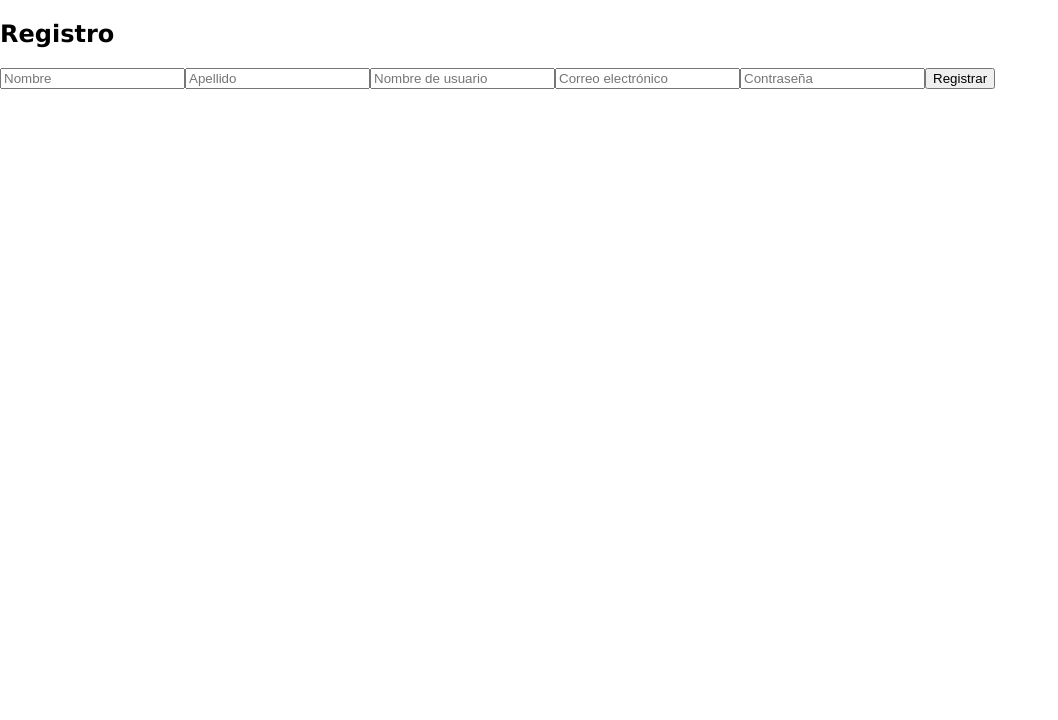
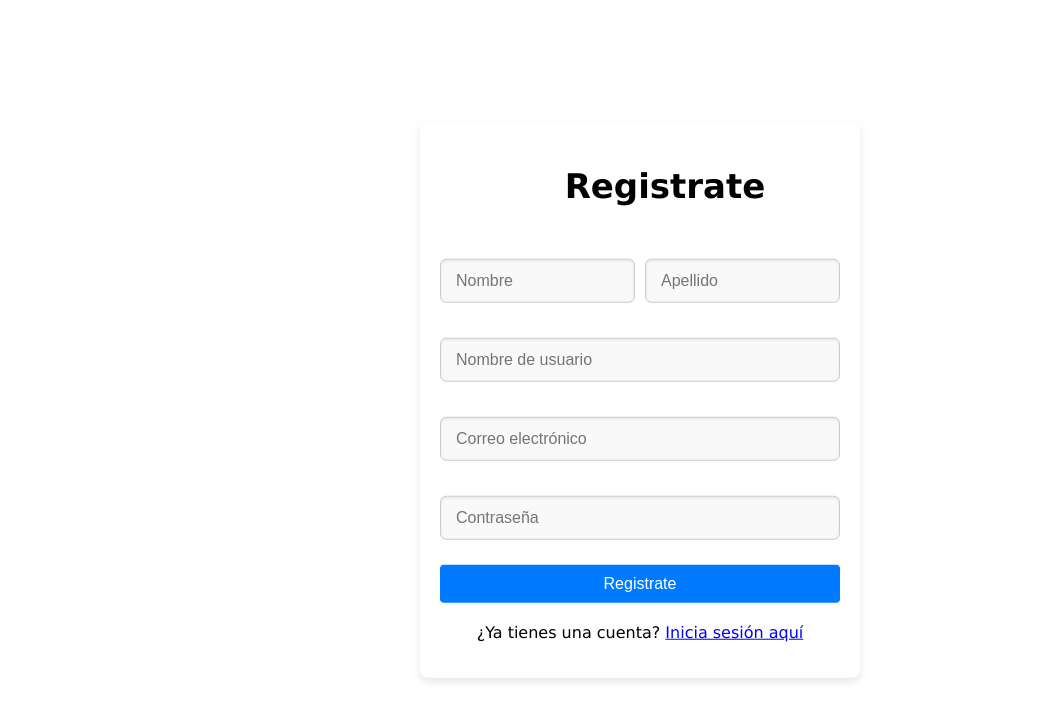
Before and after one commit to idiarj/tienda-online, a React (Vite) app in the folder frontend/: page /register in a window 1280 px wide. Shown: the top 720 px of the page, without its empty margins (0-1058 px from the left). Built offline with nearby package versions, Linux system fonts and the light colour scheme.

Commit message:
registerComponent ready

```diff
--- a/frontend/src/views/Login/Login.jsx
+++ b/frontend/src/views/Login/Login.jsx
@@ -75,7 +75,10 @@ const Login = () => {
                     </div>
                 )
             }
-            <label className='homeLabel' onClick={()=>{navigate('/home')}}>Haz click para volver a Home</label>
+            <label className='homeLabel' onClick={()=>{navigate('/home')}}>Regresar a Home.</label>
+            <label className='registerLabel' onClick={()=>{navigate('/register')}}>
+                Registrate.
+            </label>
         </section>
 
     );
--- a/frontend/src/views/Login/login.css
+++ b/frontend/src/views/Login/login.css
@@ -78,14 +78,14 @@
     font-size: 14px;
 }
 
-.homeLabel {
-    display: flex;
+.homeLabel, .registerLabel {
+    /* display: flex; */
     justify-content: center;
     align-items: center;
     text-align: center;
     margin-top: 20px;
 }
 
-.homeLabel:hover{
+.homeLabel:hover, .registerLabel:hover{
     cursor: pointer;
 }
--- a/frontend/src/views/Register/Register.jsx
+++ b/frontend/src/views/Register/Register.jsx
@@ -1,96 +1,140 @@
-import { useState } from 'react';
+import { useState, useEffect } from 'react';
+import './register.css'
+import { Link, useNavigate } from 'react-router-dom';
 
-const Register = () => {
+function Register() {
     const [formData, setFormData] = useState({
       nombre: '',
       apellido: '',
       username: '',
       correo: '',
-        password: '',
+      password: ''
     });
-    const [error, setError] = useState('')
+    const [error, setError] = useState('');
+    const [disable, setDisable] = useState(false);
+    const [buttonText, setButtonText] = useState('Registrate');
+    const navigate = useNavigate();
 
-    const handleInputChange = (e) => {
-        const { name, value } = e.target;
-        setFormData({
-            ...formData,
-            [name]: value,
-        });
+    useEffect(() => {
+      let intervalId;
+
+      if (disable) {
+        setButtonText('Registrando, por favor espera');
+        let dots = 0;
+        intervalId = setInterval(() => {
+          dots = (dots + 1) % 4;
+          const text = 'Registrando, por favor espera' + '.'.repeat(dots);
+          setButtonText(text);
+        }, 500); // Cambia el texto cada 500ms
+      } else {
+        setButtonText('Registrate');
+      }
+
+      return () => clearInterval(intervalId); // Limpia el intervalo cuando el componente se desmonta o el estado `disable` cambia
+    }, [disable]);
+
+    const handleChange = event => {
+      const { name, value } = event.target;
+      if (name === 'cedula') {
+        const onlyNums = isNaN(parseInt(value)) ? '' : parseInt(value);
+        setFormData(prevState => ({
+          ...prevState,
+          [name]: onlyNums
+        }));
+      } else {
+        setFormData(prevState => ({
+          ...prevState,
+          [name]: value
+        }));
+      }
     };
 
-    const handleSubmit = async (e) => {
-        e.preventDefault();
+    const handleSubmit = async event => {
+      event.preventDefault();
+
+      if (!formData.nombre || !formData.apellido || !formData.username || !formData.correo || !formData.password || !formData.cedula) {
+        setError('Por favor complete todos los campos.');
+        return;
+      }
+
       try {
-            const response = await fetch('http://localhost:3000/register', {
-            headers: {
-                'Content-Type': 'application/json', // Añade el encabezado Content-Type
-            },
+        setDisable(true);
+        const response = await fetch('http://localhost:3000',{
             method: 'POST',
-            body: JSON.stringify(formData)
+            body: formData
         })
-            const data = await response.json()
-            if(!response.ok){
-                setError(data.error)
+        const data = await response.json();
+        if (response.ok) {
+          setError('');
+          navigate('/logIn');
+        } else {
+          setError(`Error al registrar. ${data.error}`);
+          setDisable(false);
         }
       } catch (error) {
-            console.error('Error al registrar el usuario:', error.response.data);
-            // Manejar el error mostrando un mensaje al usuario
+        setError('Error en la solicitud. Inténtelo de nuevo.');
+        setDisable(false);
       }
     };
 
     return (
-        <div>
-            <h2>Registro</h2>
-            <form onSubmit={handleSubmit}>
+      <div className="register-container">
+        <div className="register-header">
+          <h1 className="register-title">Registrate</h1>
+        </div>
+        {error && <p className="register-error">{error}</p>}
+        <form onSubmit={handleSubmit} className="register-form">
+          <div className="register-name-fields">
             <input
               type="text"
               name="nombre"
+              placeholder="Nombre"
               value={formData.nombre}
-                    onChange={handleInputChange}
-                    placeholder="Nombre"
+              onChange={handleChange}
               required
             />
             <input
               type="text"
               name="apellido"
+              placeholder="Apellido"
               value={formData.apellido}
-                    onChange={handleInputChange}
-                    placeholder="Apellido"
+              onChange={handleChange}
               required
             />
+          </div>
           <input
             type="text"
             name="username"
+            placeholder="Nombre de usuario"
             value={formData.username}
-                    onChange={handleInputChange}
-                    placeholder="Nombre de usuario"
+            onChange={handleChange}
             required
           />
           <input
             type="email"
             name="correo"
+            placeholder="Correo electrónico"
             value={formData.correo}
-                    onChange={handleInputChange}
-                    placeholder="Correo electrónico"
+            onChange={handleChange}
             required
           />
           <input
             type="password"
             name="password"
+            placeholder="Contraseña"
             value={formData.password}
-                    onChange={handleInputChange}
-                    placeholder="Contraseña"
+            onChange={handleChange}
             required
           />
-                <button type="submit">Registrar</button>
-                {error !== '' && (
-                    <div>
-                        {error}
-                    </div>
-                )}
+          <button type="submit" className={disable ? "disabledButton" : "enabledButton"} disabled={disable}>
+            {buttonText}
+          </button>
         </form>
+        <p className="register-footer">
+          ¿Ya tienes una cuenta? <Link to="/logIn">Inicia sesión aquí</Link>
+        </p>
       </div>
     );
-};
+  }
 
   export default Register;
--- /dev/null
+++ b/frontend/src/views/Register/register.css
@@ -0,0 +1,117 @@
+/* Estilos para el contenedor del registro */
+.register-container {
+    width: 100%;
+    max-width: 400px;
+    margin: 0 auto;
+    padding: 20px;
+    background-color: #ffffff;
+    box-shadow: 0 4px 8px rgba(0, 0, 0, 0.1);
+    border-radius: 8px;
+    text-align: center;
+    position: absolute;
+    top: 50%;
+    left: 50%;
+    transform: translate(-50%, -50%);
+  }
+
+  /* Estilos para el encabezado del registro */
+  .register-header {
+    display: flex;
+    align-items: center;
+    justify-content: center;
+    margin-bottom: 20px;
+  }
+
+  .register-icon {
+    width: 50px;
+    height: 50px;
+    margin-right: 10px;
+  }
+
+  /* Título del proyecto */
+  .register-title {
+    font-size: 34px;
+    font-weight: bold;
+  }
+
+  .register-title h1 {
+    margin: 0;
+    font-size: 24px;
+  }
+
+  /* Estilos para el formulario de registro */
+  .register-form {
+    display: flex;
+    flex-direction: column;
+    gap: 15px;
+  }
+
+  /* Contenedor para campos nombre y apellido */
+  .register-name-fields {
+    display: flex;
+    gap: 10px;
+  }
+
+  .register-name-fields input {
+    flex: 1;
+  }
+
+  .register-form input {
+    width: 100%;
+    padding: 12px 15px;
+    margin: 10px 0;
+    border: 1px solid #ccc;
+    border-radius: 6px;
+    font-size: 16px;
+    box-shadow: inset 0 1px 3px rgba(0, 0, 0, 0.1);
+    transition: border-color 0.3s, box-shadow 0.3s, background-color 0.3s;
+    background-color: #f9f9f9;
+    box-sizing: border-box; /* Asegura que el padding y el borde se incluyan en el ancho total */
+  }
+
+  /* Estilos para el botón de registro */
+  .register-form button {
+    padding: 10px 15px;
+    border: none;
+    border-radius: 4px;
+    background-color:  #007bff;
+    color: #ffffff;
+    font-size: 16px;
+    cursor: pointer;
+    transition: background-color 0.3s ease;
+  }
+
+  .register-form button:disabled {
+    background-color: #cccccc;
+    cursor: not-allowed;
+  }
+
+  .register-form button:hover:enabled {
+    background-color: #0056b3;
+  }
+
+  /* Estilos para mensajes de error */
+  .register-error {
+    color: red;
+    margin-bottom: 10px;
+  }
+
+  /* Estilos para el pie del formulario */
+  .register-footer {
+    margin-top: 20px;
+  }
+
+  .register-footer a {
+    color: blue;
+    text-decoration: underline;
+    cursor: pointer;
+  }
+
+  .register-footer a:hover {
+    color: #0056b3;
+  }
+
+  /* Estilos globales para párrafos */
+  p {
+    color: black;
+  }
```
Lines whose indentation alone changed are shown as unchanged.
